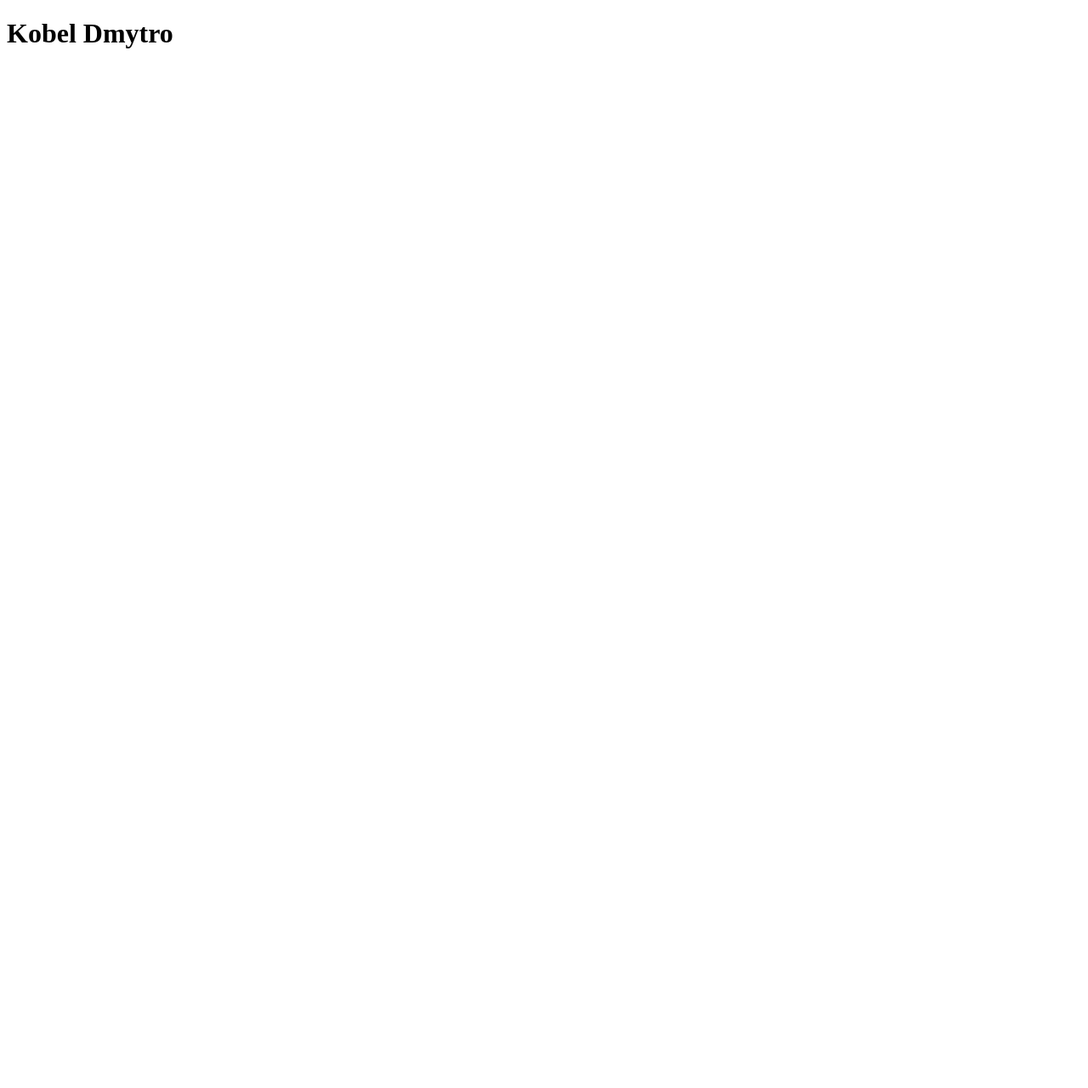
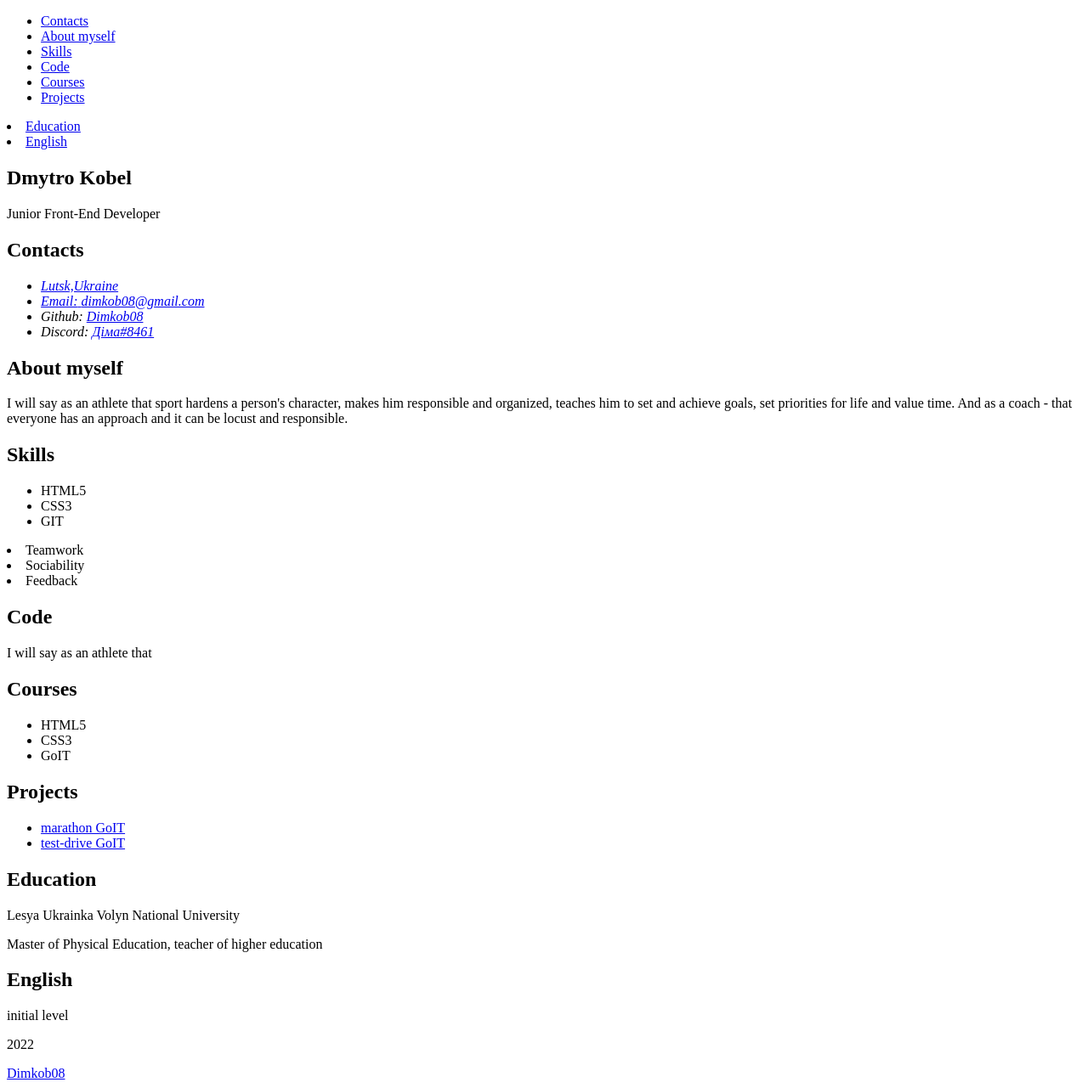
Before and after one commit to Dimkob08/rsschool-cv, a plain HTML site: page index.html in a window 1280 px wide. Shown: the whole page at 85% size. Before the commit the page ends 800 px from the top, so only its background shows below. Drawn offline with Linux system fonts and the light colour scheme.

Commit message:
feat: update index.html

```diff
--- a/index.html
+++ b/index.html
@@ -1,12 +1,114 @@
 <!DOCTYPE html>
 <html lang="en">
-<head>
-    <meta charset="UTF-8">
-    <meta http-equiv="X-UA-Compatible" content="IE=edge">
-    <meta name="viewport" content="width=device-width, initial-scale=1.0">
-    <title>Document</title>
-</head>
-<body>
-    <h1 class="name">Kobel Dmytro</h1>
-</body>
+  <head>
+    <meta charset="UTF-8" />
+    <meta http-equiv="X-UA-Compatible" content="IE=edge" />
+    <meta name="viewport" content="width=device-width, initial-scale=1.0" />
+    <title>CV#3. CV Cross-Check</title>
+  </head>
+
+  <body>
+    <header class="header">
+      <nav>
+        <ul>
+          <li><a href="#contacts">Contacts</a></li>
+          <li><a href="#about-myself">About myself</a></li>
+          <li><a href="#skills">Skills</a></li>
+          <li><a href="#code">Code</a></li>
+          <li><a href="#courses">Courses</a></li>
+          <li><a href="#projects">Projects</a></ul>
+          <li><a href="#education">Education</a></li>
+          <li><a href="#english">English</a></ul>
+      </nav>
+    </header>
+
+    <main>
+      <section class="name">
+        <h1>Dmytro Kobel</h1>
+        <p>Junior Front-End Developer</p>
+      </section>
+
+      <section id="contacts">
+        <h2>Contacts</h2>
+        <address>
+          <ul>
+            <li><a href="#">Lutsk,Ukraine</li>
+            <li><span>Email:</span>
+              <a href="mailto:dimkob08@gmail.com" class="contact_link">dimkob08@gmail.com</a></li>
+            <li><span>Github:</span>
+              <a href="https://gist.github.com/Dimkob08">Dimkob08</a></li>
+              <li><span>Discord:</span>
+              <a href="#">Діма#8461</a></li>
+
+            </li>
+
+          </ul>
+        </address>
+      </section>
+
+      <section id="about-myself">
+        <h2>About myself</h2>
+        <p>I will say as an athlete that sport hardens a person's character, makes him responsible and organized, teaches him to set and achieve goals, set priorities for life and value time. And as a coach - that everyone has an approach and it can be locust and responsible.</p>
+      </section>
+
+      <section id="skills">
+        <h2>Skills</h2>
+        <ul>
+          <li>HTML5</li>
+          <li>CSS3</li>
+          <li>GIT</ul>
+          <li>Teamwork</li>
+          <li>Sociability</li>
+          <li>Feedback</ul>
+        </ul>
+      </section>
+
+      <section id="code">
+        <h2>Code</h2>
+        <p>I will say as an athlete that </p>
+      </section>
+
+  <section id="courses">
+        <h2>Courses</h2>
+        <ul>
+          <li>HTML5</li>
+          <li>CSS3</li>
+          <li>GoIT</ul>
+        </ul>
+      </section>
+
+       <section id="projects">
+        <h2>Projects</h2>
+        <ul>
+          <li><a href="https://dmytro-kobel.netlify.app/">marathon GoIT</a></li>
+          <li><a href="https://bandero-guss.netlify.app/">test-drive GoIT</a></li>
+        </ul>
+      </section>
+
+           <section id="education">
+        <h2>Education</h2>
+        <p>Lesya Ukrainka Volyn National University</p>
+        <p>Master of Physical Education, teacher of higher education</p>
+      </section>
+
+           <section id="english">
+        <h2>English</h2>
+        <p>initial level</p>
+      </section>
+
+
+
+
+
+    </main>
+
+    <footer class="features-bgr">
+      <section>
+          <p>2022</p>
+          <a href="https://gist.github.com/Dimkob08">Dimkob08</a>
+      </section>
+
+
+    </footer>
+  </body>
 </html>
```
